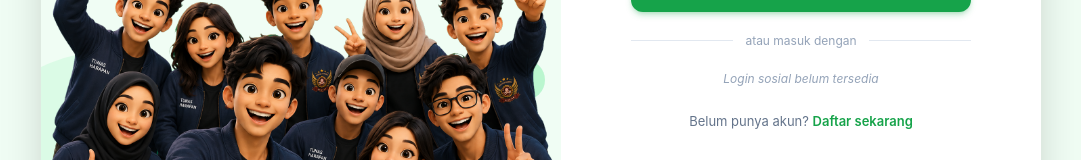
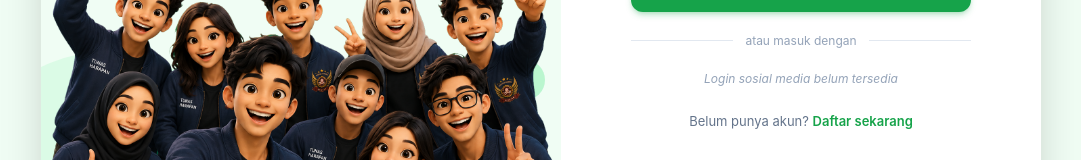
Before and after one commit to YouOne22/kartun, a Next.js app: page /login in a window 1280 px wide. Shown: the part 494-654 px from the top of the page, without its empty margins (99-1180 px from the left). Built offline with nearby package versions, Linux system fonts and the light colour scheme.

Commit message:
Update page.tsx

```diff
--- a/src/app/login/page.tsx
+++ b/src/app/login/page.tsx
@@ -239,7 +239,7 @@ export default function LoginPage() {
 
             {/* OAuth placeholder — skip */}
             <p className="text-center text-[12px] italic text-[#94A3B8]">
-              Login sosial belum tersedia
+              Login sosial media belum tersedia
             </p>
 
             {/* Daftar */}
```
